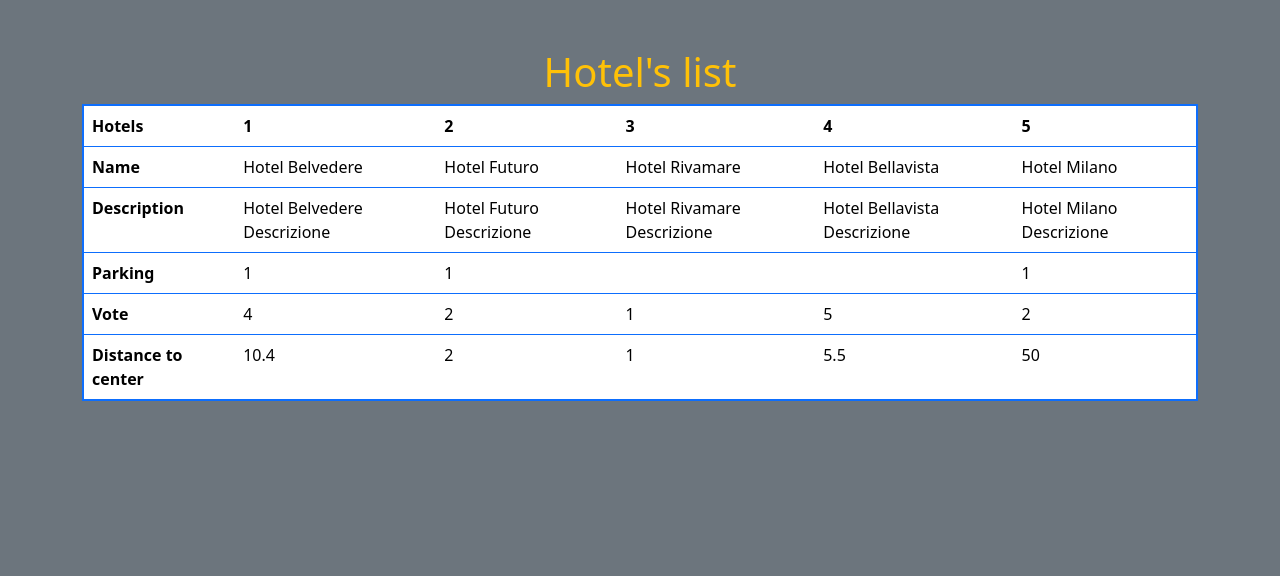
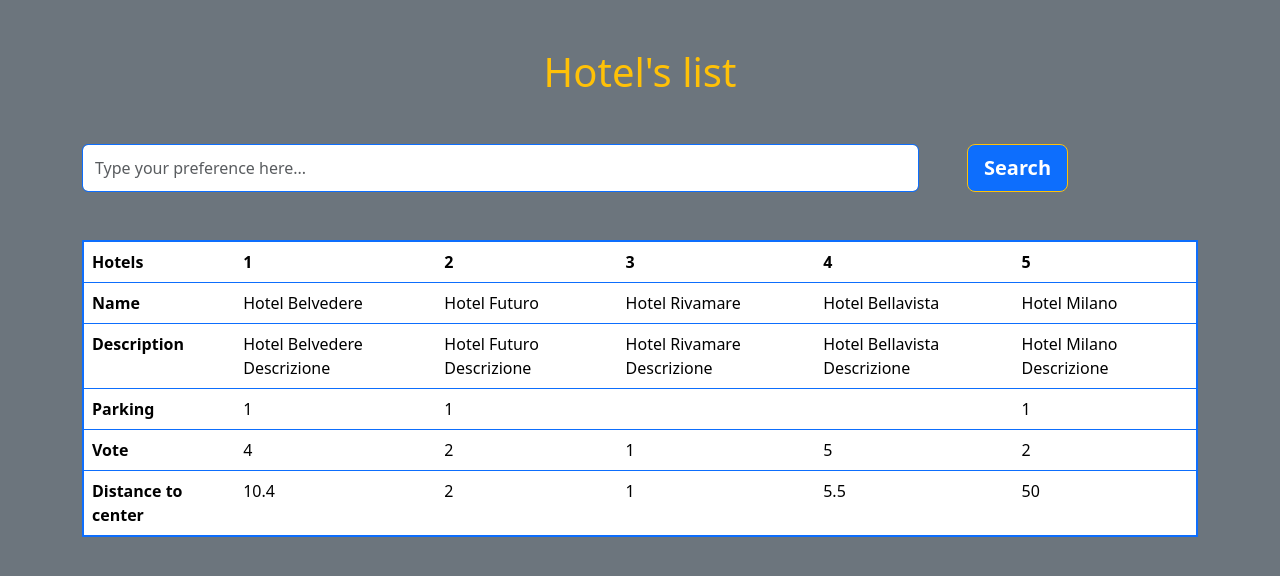
Before and after one commit to FabioVasi/php-hotel, a PHP site: page / in a window 1280 px wide. Shown: the top 576 px of the page. Run offline with PHP 8.4, Linux system fonts and the light colour scheme.

Commit message:
add form

```diff
--- a/index.php
+++ b/index.php
@@ -68,10 +68,17 @@ $hotels = [
 <body class="bg-secondary">
 
     <div class="container mt-5">
+
         <h1 class="text-center text-warning">Hotel's list</h1>
+
+        <form class="d-flex flex-wrap mt-5" method="GET">
+            <input class="form-control w-75 border-primary" type="text" name="parking" id="parking" placeholder="Type your preference here...">
+            <button class="btn btn-primary btn-lg ms-5 fw-bold border-warning" type="submit">Search</button>
+        </form>
+
         <div class="row">
             <div class="col-12">
-                <table class="table border border-2 border-primary">
+                <table class="table border border-2 border-primary mt-5">
                     <thead>
                         <tr>
                             <th scope="col-2">Hotels</th>
```
